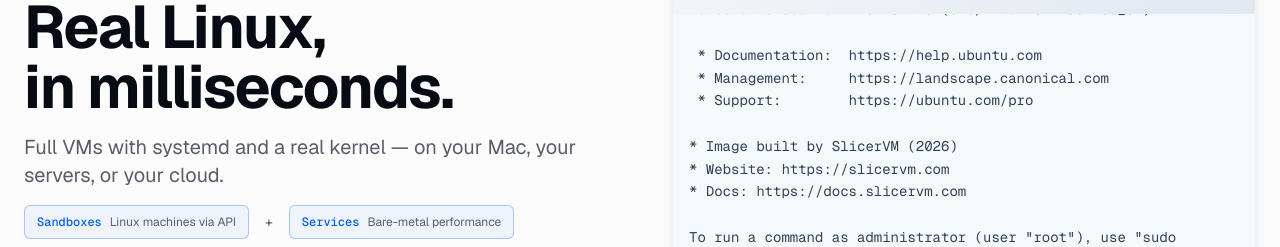
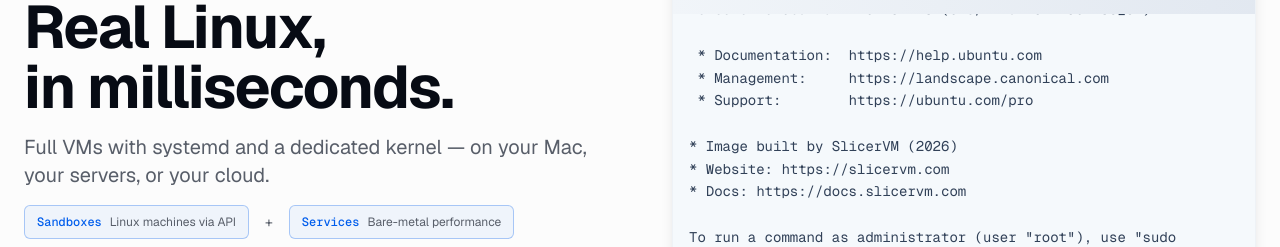
Before and after one commit to slicervm/slicervm.com, a Next.js app: page / in a window 1280 px wide. Shown: the part 148-395 px from the top of the page. Built offline with nearby package versions, Linux system fonts and the light colour scheme; no server answers.

Commit message:
Wording update
Signed-off-by: Alex Ellis (OpenFaaS Ltd) <alexellis2@gmail.com>

```diff
--- a/src/app/page.tsx
+++ b/src/app/page.tsx
@@ -36,7 +36,7 @@ export default function HomePage() {
                 Real Linux, in milliseconds.
               </h1>
               <p className="text-base sm:text-xl text-muted-foreground text-pretty mb-4 max-w-2xl mx-auto lg:mr-auto lg:mx-0">
-                Full VMs with systemd and a real kernel — on your Mac, your
+                Full VMs with systemd and a dedicated kernel — on your Mac, your
                 servers, or your cloud.
               </p>
               <div className="flex flex-row items-center gap-2 sm:gap-4 mb-6 max-w-2xl mx-auto lg:mr-auto lg:mx-0 flex-wrap justify-center lg:justify-start">
```
